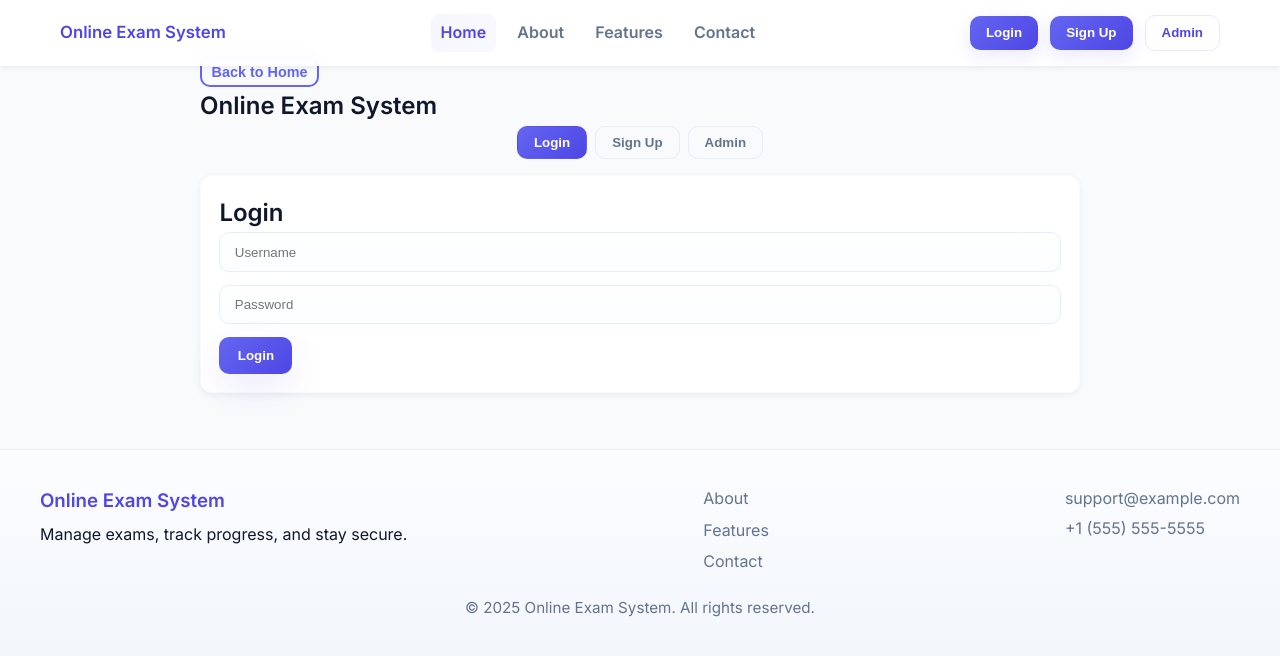
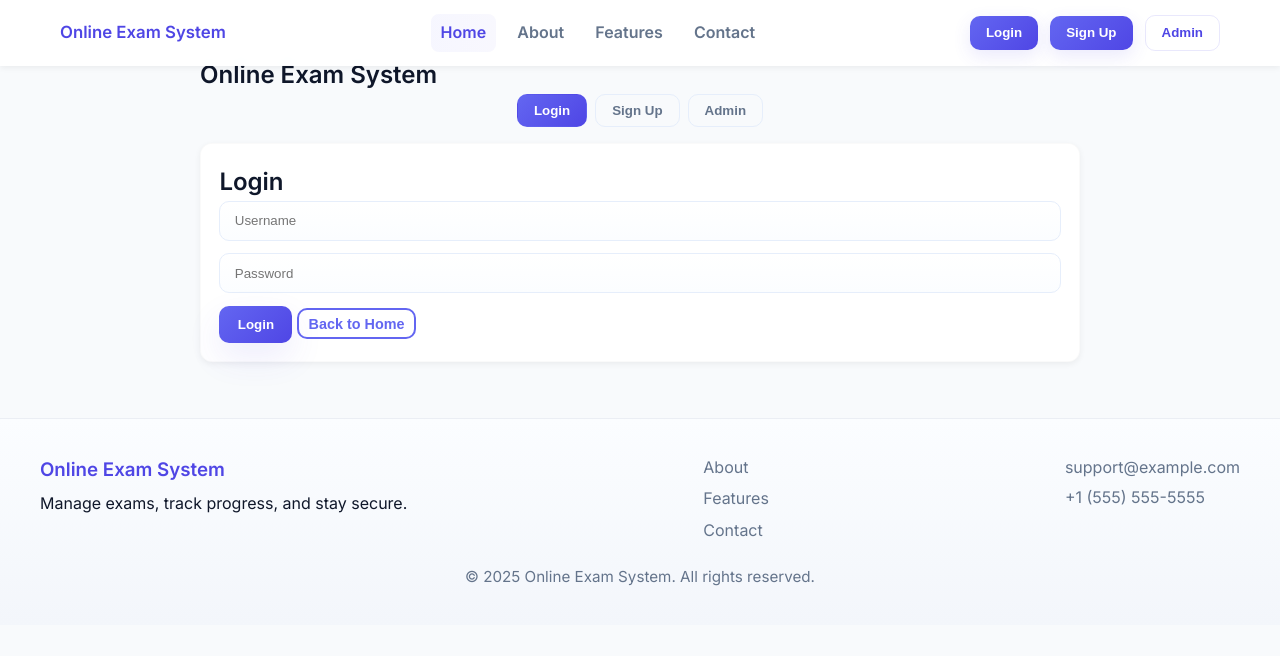
Before and after one commit to Nuruzzaman-Nuru/Online_exam_system, a plain HTML site: page index.html in a window 1280 px wide. Both pictures are taken after a click on the button "Login". Drawn offline with Linux system fonts and the light colour scheme.

Commit message:
Add Back to Home buttons to forms

```diff
--- a/index.html
+++ b/index.html
@@ -71,7 +71,6 @@
     <div class="auth-container hidden" id="authContainer">
         <section id="authSection" class="auth-section">
             <div class="auth-header">
-                <button onclick="backToHome()" class="btn outline small">Back to Home</button>
                 <h1>Online Exam System</h1>
             </div>
             <div class="auth-tabs">
@@ -86,6 +85,7 @@
                         <input type="text" placeholder="Username" id="loginUsername" required>
                         <input type="password" placeholder="Password" id="loginPassword" required>
                         <button type="submit" class="btn primary">Login</button>
+                        <button type="button" onclick="backToHome()" class="btn outline small">Back to Home</button>
                     </form>
                 </div>
 
@@ -102,6 +102,7 @@
                             <option value="teacher">Teacher</option>
                         </select>
                         <button type="submit" class="btn primary">Sign Up</button>
+                        <button type="button" onclick="backToHome()" class="btn outline small">Back to Home</button>
                     </form>
                 </div>
 
@@ -111,6 +112,7 @@
                         <input type="text" placeholder="Admin Username" id="adminUsername" required>
                         <input type="password" placeholder="Admin Password" id="adminPassword" required>
                         <button type="submit" class="btn primary">Admin Login</button>
+                        <button type="button" onclick="backToHome()" class="btn outline small">Back to Home</button>
                     </form>
                 </div>
             </div>
@@ -146,6 +148,7 @@
                         <option value="3">Option 4</option>
                     </select>
                     <button type="submit" class="btn primary">Add Question</button>
+                    <button type="button" onclick="backToHome()" class="btn outline small">Back to Home</button>
                 </form>
             </div>
 
```
